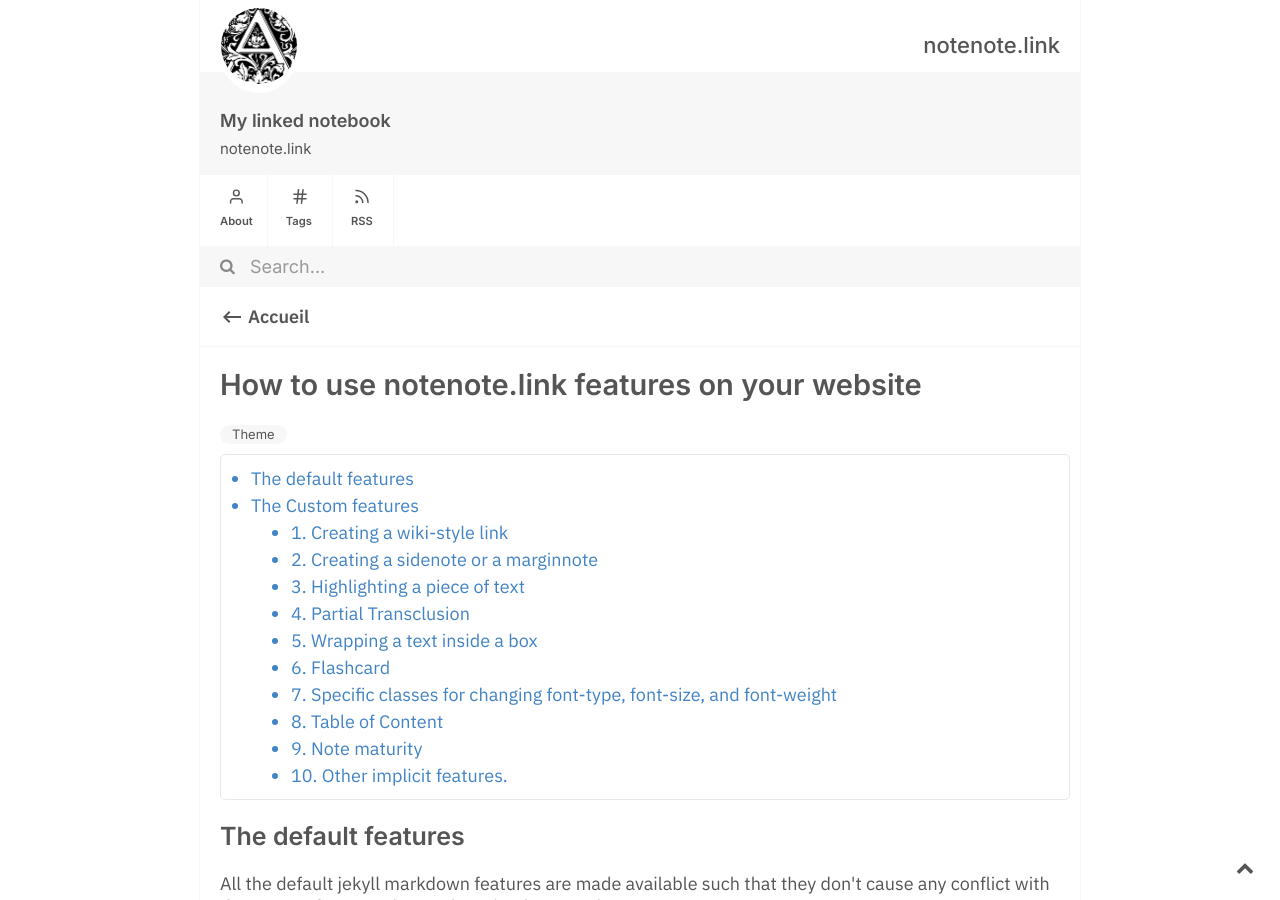
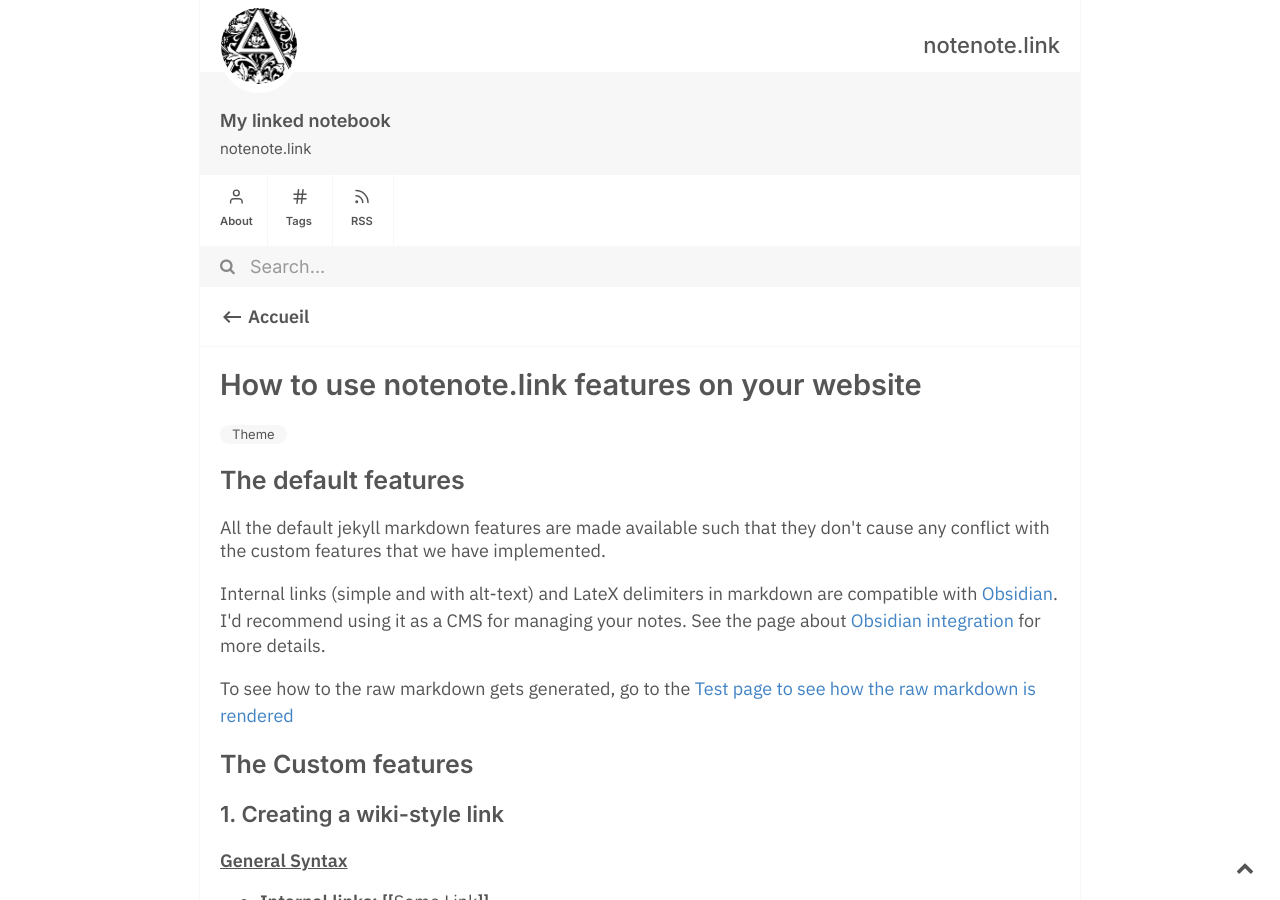
Before and after one commit to keelancook/notebook, a Jekyll site: the page built from _notes/How to use the special features.md, in a window 1280 px wide and 900 px high. Built offline with Jekyll 4.4.1, drawn with Linux system fonts in a browser that asks for light colours; comment, search, counter and statistics services are not loaded; the table of contents is made by our own code; part of the change alters nothing that is shown.

Commit message:
Update content.html

```diff
--- a/_includes/content.html
+++ b/_includes/content.html
@@ -12,7 +12,7 @@
     {%- endif -%}
 </ul>
 {%- endif -%}
-{%- include toc.html -%}
+
 <div class="content">
 
     {%- assign content_array = content | split:'[[' -%}
```
